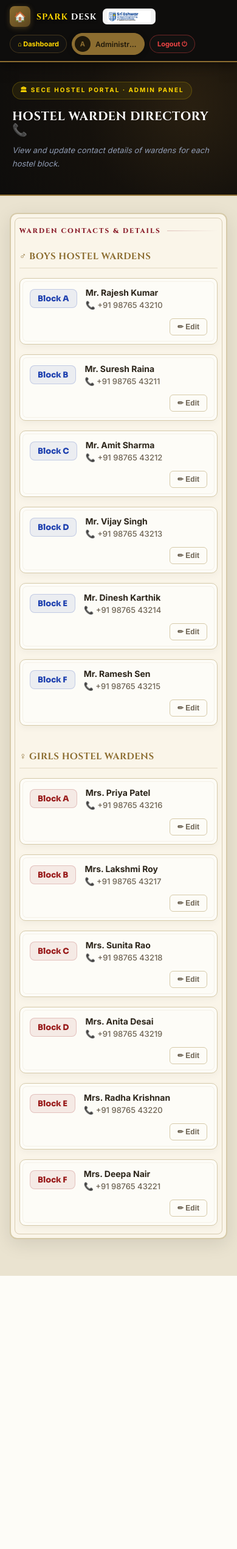
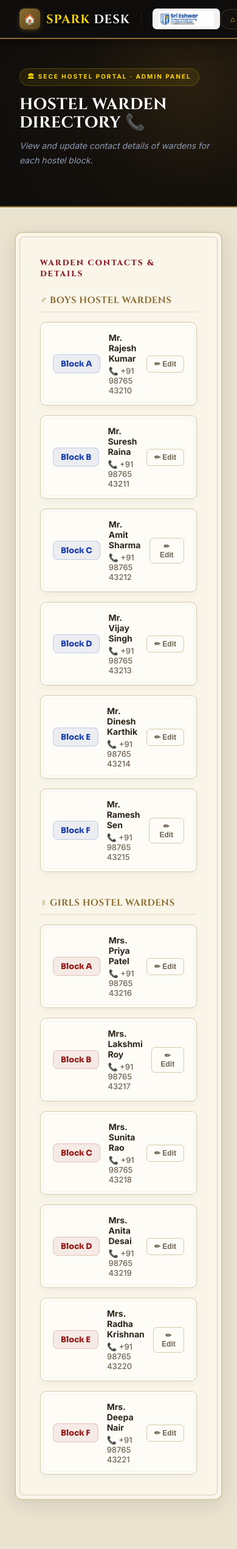
Before and after one commit to Ragul-20/Spark_desk, a Flask app: page /admin/wardens in a window 390 px wide. Shown: the whole page at 61% size. Before the commit the page ends 2092 px from the top, so only its background shows below. Run offline with Flask 3, Linux system fonts and the light colour scheme; the visitor is signed in with stand-in values (Sample User, id 1); data comes from the database, SQL or seed files in the repository.

```diff
--- a/templates/wardens.html
+++ b/templates/wardens.html
@@ -196,39 +196,6 @@
     .toast { position: fixed; bottom: 30px; right: 30px; z-index: 1000; background: #d1fae5; border: 1.5px solid #10b981; color: #065f46; padding: 14px 24px; border-radius: 8px; font-weight: 600; font-size: 13px; box-shadow: 0 4px 15px rgba(0,0,0,0.15); display: flex; align-items: center; gap: 8px; animation: slideIn 0.3s ease-out; }
     .toast-err { background: #fee2e2; border-color: #ef4444; color: #991b1b; }
     @keyframes slideIn { from { transform: translateY(20px); opacity: 0; } to { transform: translateY(0); opacity: 1; } }
-
-    /* ===== MOBILE RESPONSIVE ===== */
-    @media (max-width: 860px) {
-      .navbar { padding: 0 16px; height: auto; min-height: 64px; flex-wrap: wrap; gap: 10px; padding-top: 10px; padding-bottom: 10px; }
-      .nb-left { gap: 10px; }
-      .nb-logo-wrap { padding: 3px 8px; }
-      .nb-logo-wrap img { height: 20px; }
-      .nb-name { font-size: 16px; }
-      .nb-right { gap: 8px; flex-wrap: wrap; }
-      .user-chip { max-width: 140px; padding: 4px 10px 4px 4px; }
-      .admin-badge { display: none; }
-      .hero { padding: 32px 20px 40px; }
-      .hero-inner { flex-direction: column; align-items: flex-start; }
-      .hero h1 { font-size: 24px; }
-      .hero-sub { font-size: 13px; }
-      .page-wrap { padding: 28px 16px 60px; }
-      .card { padding: 24px 18px; }
-    }
-    @media (max-width: 480px) {
-      .nb-name { font-size: 14px; }
-      .nb-sep { display: none; }
-      .nb-link { padding: 7px 12px; font-size: 11px; }
-      .user-chip span { max-width: 70px; }
-      .hero h1 { font-size: 20px; }
-      .card { padding: 20px 14px; }
-      .sec-label { font-size: 11px; }
-      .warden-card { flex-wrap: wrap; padding: 14px 16px; }
-      .warden-info { min-width: 140px; }
-      .warden-edit-btn { margin-left: auto; }
-      .modal-backdrop { padding: 16px; }
-      .modal { max-width: 100% !important; padding: 24px 20px !important; }
-      .toast, .toast-err { left: 16px; right: 16px; bottom: 16px; }
-    }
   </style>
 </head>
 <body oncontextmenu="return false;">
```
